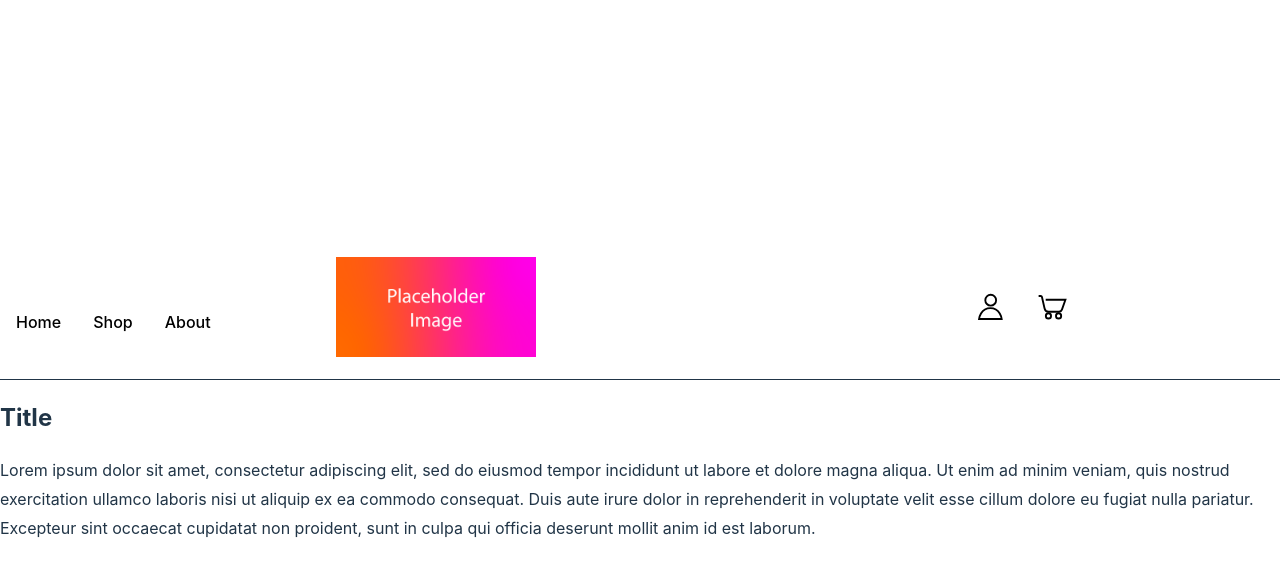
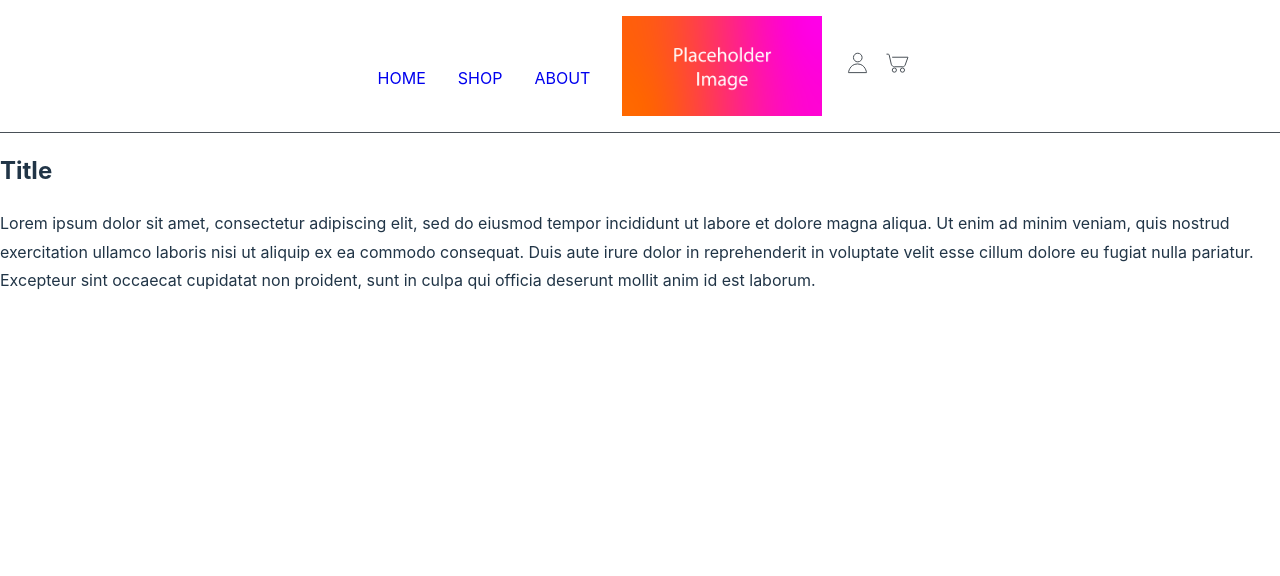
Before and after one commit to ibehanwillett/shopfront-frontend, a React (Vite) app: page /about in a window 1280 px wide. Shown: the top 576 px of the page. Built offline with nearby package versions, Linux system fonts and the light colour scheme.

Commit message:
update navbar with display flex and styles

```diff
--- a/src/App.css
+++ /dev/null
@@ -1,29 +0,0 @@
-#root {
-  /* max-width: 1280px; */
-  margin: 0;
-  padding: 0rem;
-  text-align: left;
-  align-content: center;
-}
-
-.logo {
-  height: 6em;
-  padding: 1.5em;
-  will-change: filter;
-  transition: filter 300ms;
-}
-.logo:hover {
-  filter: drop-shadow(0 0 2em #646cffaa);
-}
-.logo.react:hover {
-  filter: drop-shadow(0 0 2em #61dafbaa);
-}
-
-
-.card {
-  padding: 2em;
-}
-
-.read-the-docs {
-  color: #888;
-}
--- a/src/App.jsx
+++ b/src/App.jsx
@@ -4,8 +4,6 @@ import Navbar from './components/Navbar/Navbar'
 import Home from './components/Home'
 import About from './components/About'
 
-
-import './App.css'
 
 function App() {
 
--- a/src/components/Navbar/NavIcons.jsx
+++ b/src/components/Navbar/NavIcons.jsx
@@ -5,8 +5,8 @@ const UserIcon = () => {
     // Define the common style as an object
     const commonStyle = {
         fill: 'none',
-        stroke: '#000000',
-        strokeWidth: '3',
+        stroke: '#495057',
+        strokeWidth: '2',
         strokeMiterlimit: '10',
     };
 
@@ -25,20 +25,20 @@ const CartIcon = () => {
     const inlineStyle = {
         display: 'inline',
         fill: 'none',
-        stroke: '#000000',
-        strokeWidth: '3',
+        stroke: '#495057',
+        strokeWidth: '2',
         strokeMiterlimit: '10',
     };
     const fillStrokeStyle = {
         fill: 'none',
-        stroke: '#000000',
-        strokeWidth: '3',
+        stroke: '#495057',
+        strokeWidth: '2',
         strokeMiterlimit: '10',
     };
     const strokeStyle = {
         fill: 'none',
-        stroke: '#000000',
-        strokeWidth: '3',
+        stroke: '#495057',
+        strokeWidth: '2',
         strokeMiterlimit: '10',
     };
 
--- a/src/components/Navbar/Navbar.jsx
+++ b/src/components/Navbar/Navbar.jsx
@@ -29,14 +29,14 @@ const Navbar = () => {
                 <div className="navbar-start">
                     {/* Link to home "/" */}
                     <Link to='/' >
-                        Home
+                        HOME
                     </Link>
                     {/* Link to category "/category" */}
                     <Link id='nav-link' to='/shop' >
-                        Shop
+                        SHOP
                     </Link>
                     <Link to='/about' >
-                        About
+                        ABOUT
                     </Link>
                 </div>
             </div>
--- a/src/components/styles/navbar-styles.css
+++ b/src/components/styles/navbar-styles.css
@@ -1,36 +1,47 @@
 a {
-    margin : 0 1rem;
+    margin: 0 1rem;
     align-items: center;
 }
 
-svg, a#icons {
-    width: 30px;
-    height: 30px;
+a#icons {
+    margin: 0 0.5rem;
+}
+
+svg {
+    margin: 0;
+    width: 24px;
+    height: 24px;
     /* padding: 0.5rem;  */
 }
 
+div.navbar-start {
+    align-items: center;
+}
+
 nav {
-    display: grid;
-    grid-template-areas: "left-icon heading icons";
-    grid-template-columns: 1fr 2fr 1fr;
+    /* display: grid;
+    grid-template-columns: 1fr 2fr 1fr; */
+    display: flex;
     align-items: center;
+    justify-content: center;
     padding: 1rem 0 1rem 0;
     width: 100%;
     border-bottom: solid 0.1rem; /* Placehold border to see bottom edge of nav */
+    border-color: #495057;
 }
 
 a span {
     display: block;
     width: 25px;
-    height: 3px;
+    height: 1px;
     background-color: #333;
-    margin: 5px 0;
+    margin: 6px 0;
     transition: 0.4s;
     pointer-events: none;
 }
 
 .is-active span:nth-child(1) {
-    transform: rotate(-45deg) translate(-5px, 6px);
+    transform: rotate(-45deg) translate(-5px, 5px);
 }
 
 .is-active span:nth-child(2) {
@@ -38,7 +49,7 @@ a span {
 }
 
 .is-active span:nth-child(3) {
-    transform: rotate(45deg) translate(-5px, -6px);
+    transform: rotate(45deg) translate(-5px, -5px);
 }
 
 #sitelogo {
@@ -69,3 +80,7 @@ a span {
         min-width: 100vmax;
     }
 }
+
+#sitelogo {
+    display: block;
+}
--- a/src/index.css
+++ b/src/index.css
@@ -14,8 +14,8 @@
 }
 
 a {
-  font-weight: 500;
-  color: #000000;
+  /* font-weight: 500; */
+  /* color: #495057; */
   text-decoration: inherit;
 }
 
@@ -26,7 +26,7 @@ a:hover {
 
 body {
   margin: 0;
-  display: flex;
+  /* display: flex; */
   /* place-items: center; */
   min-width: 320px;
   min-height: 100vh;
```
